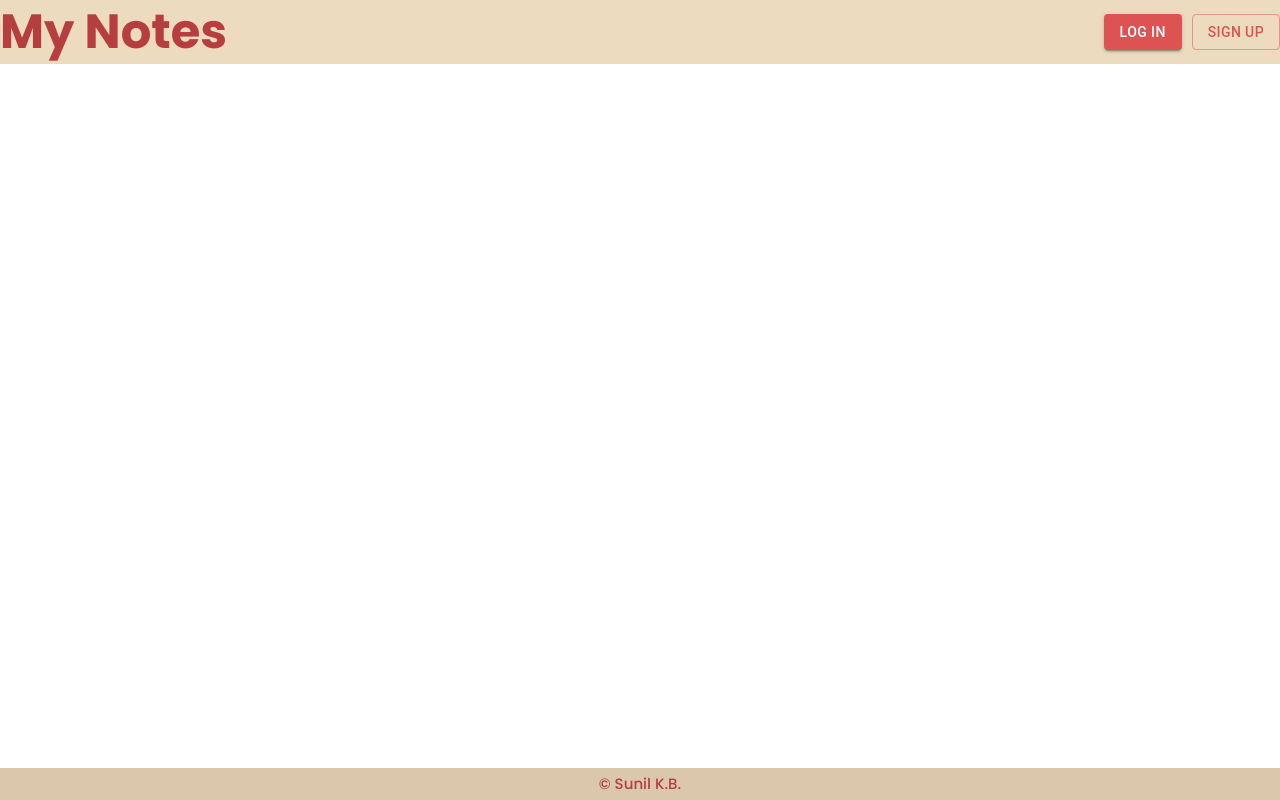
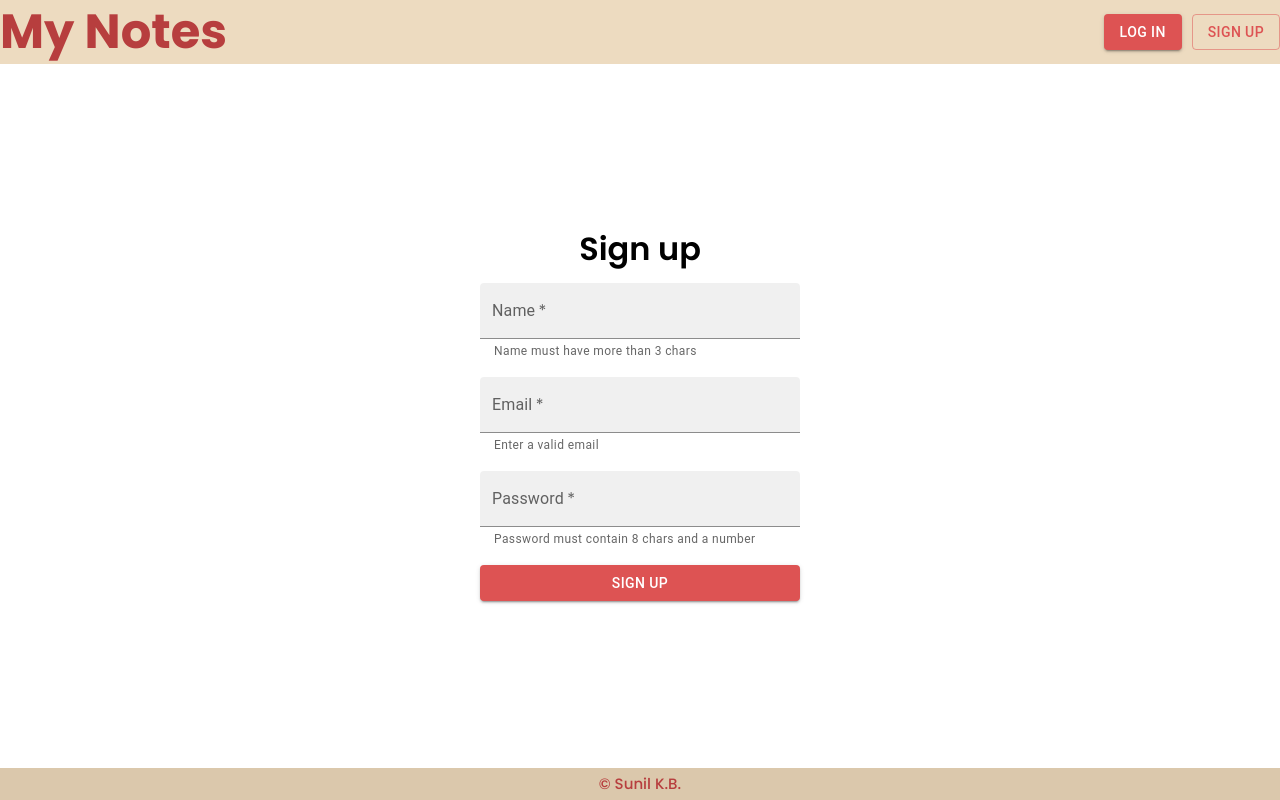
Before and after one commit to sunilk4u/notes-app-mern, a React (Create React App) app in the folder client/: page /signup in a window 1280 px wide. Built offline with nearby package versions, Linux system fonts and the light colour scheme.

Commit message:
add signup form

```diff
--- a/client/src/App.js
+++ b/client/src/App.js
@@ -2,6 +2,7 @@ import { BrowserRouter as Router, Route, Routes } from "react-router-dom";
 import Footer from "./components/Footer/Footer";
 import Header from "./components/Header/Header"
 import LoginPage from "./pages/Login/LoginPage";
+import SignupPage from "./pages/Signup/SignupPage";
 
 const App = () => {
   return (
@@ -12,6 +13,7 @@ const App = () => {
         {/* page routes */}
         <Routes>
           <Route exact path="/" element={<LoginPage />} />
+          <Route exact path="/signup" element={<SignupPage />} />
         </Routes>
 
         <Footer />
--- a/client/src/components/AuthForm/SignUpForm.jsx
+++ b/client/src/components/AuthForm/SignUpForm.jsx
@@ -0,0 +1,35 @@
+import { Button, TextField } from "@mui/material";
+import React from "react";
+
+const SignUpForm = () => {
+  return (
+    <div className="login_form">
+      <h6 className="login_label">Sign up</h6>
+      <TextField
+        required
+        id="filled-basic"
+        label="Name"
+        variant="filled"
+        helperText="Name must have more than 3 chars"
+      />
+      <TextField
+        required
+        id="filled-basic"
+        label="Email"
+        variant="filled"
+        helperText="Enter a valid email"
+      />
+      <TextField
+        required
+        id="filled-basic"
+        label="Password"
+        variant="filled"
+        type="password"
+        helperText="Password must contain 8 chars and a number"
+      />
+      <Button variant="contained">Sign up</Button>
+    </div>
+  );
+};
+
+export default SignUpForm;
--- a/client/src/components/Header/Header.jsx
+++ b/client/src/components/Header/Header.jsx
@@ -1,6 +1,6 @@
 import React from "react";
 import Button from "@mui/material/Button";
-import {Link} from "react-router-dom"
+import { Link } from "react-router-dom";
 import "./style.css";
 
 const Header = () => {
@@ -9,8 +9,10 @@ const Header = () => {
       <div className="header container">
         <div className="header_logo">My Notes</div>
         <div className="auth_buttons">
-          <Button color="primary" variant="contained" component={Link} to="/">Log in</Button>
-          <Button variant="outlined">Sign Up</Button>
+          <Button variant="contained" component={Link} to="/">
+            Log in
+          </Button>
+          <Button variant="outlined" component={Link} to="/signup">Sign Up</Button>
         </div>
       </div>
     </div>
--- /dev/null
+++ b/client/src/pages/Signup/SignupPage.jsx
@@ -0,0 +1,12 @@
+import React from "react";
+import SignUpForm from "../../components/AuthForm/SignUpForm";
+
+const SignupPage = () => {
+  return (
+    <div className="container">
+      <SignUpForm />
+    </div>
+  );
+};
+
+export default SignupPage;
```
